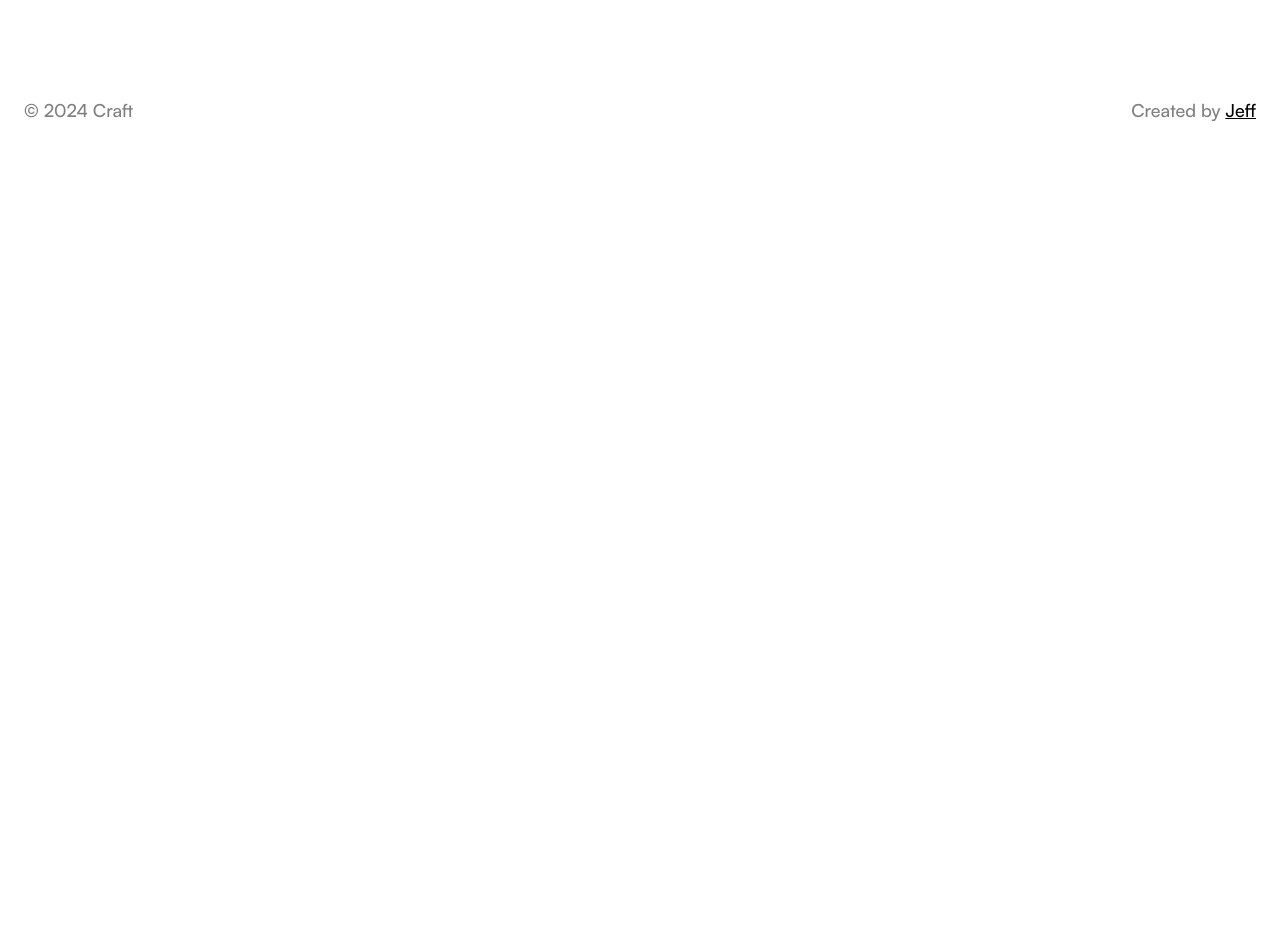
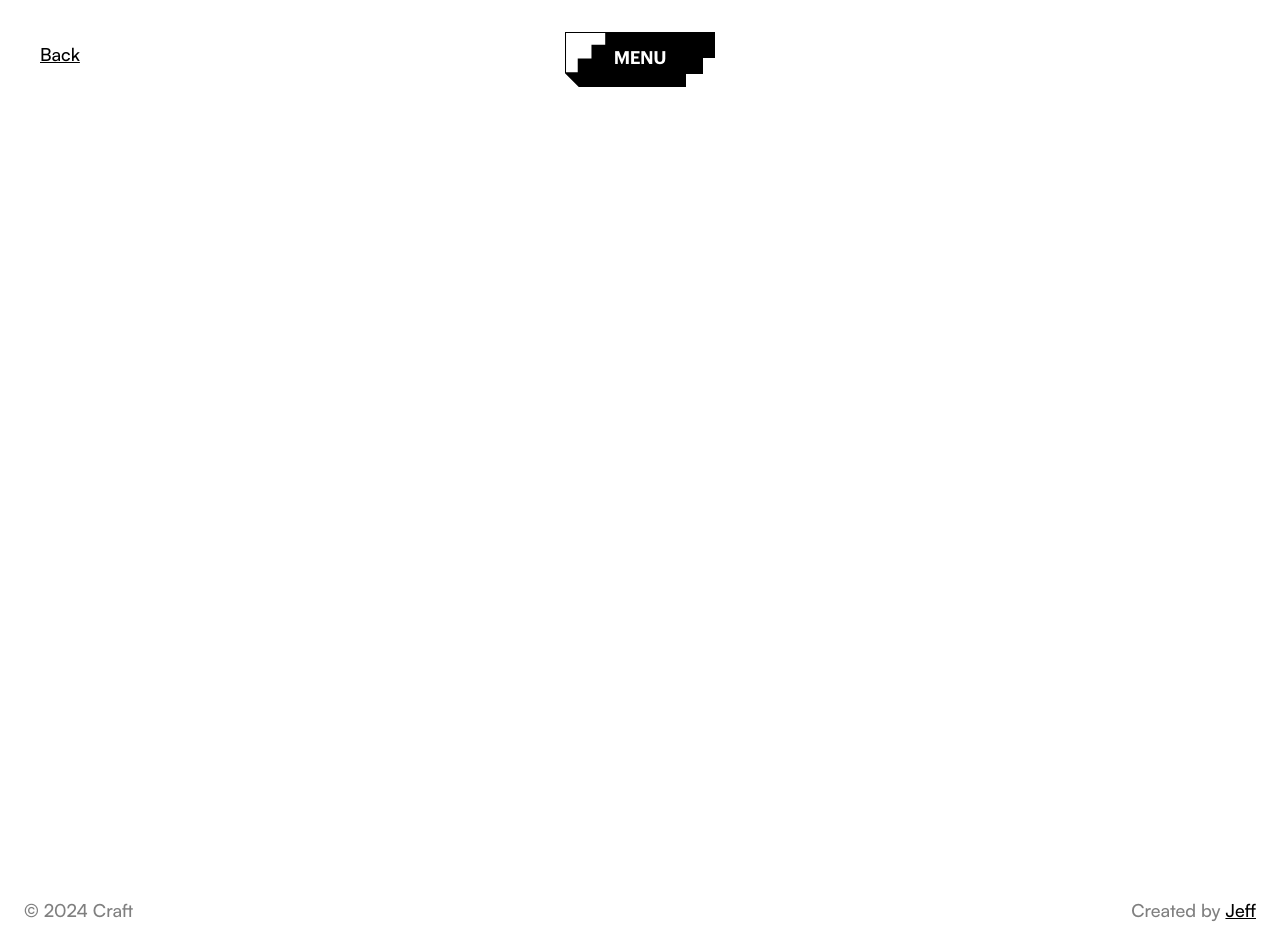
Before and after one commit to Jeff-Maina/craft, a Next.js app: page /sections/navmenus/navmenu_001 in a window 1280 px wide. Before the commit the page ends 800 px from the top, so only its background shows below. Built offline with nearby package versions, Linux system fonts and the light colour scheme.

Commit message:
Fix element positions

```diff
--- a/src/app/(pages)/elements/ElementLayout.tsx
+++ b/src/app/(pages)/elements/ElementLayout.tsx
@@ -28,7 +28,7 @@ const ElementLayout: FC<ButtonProps> = ({ children, codeBlock, className }) => {
 
   return (
     <article
-      className={`w-full min-h-80 md:h-auto max-h-[34rem] md:aspect-square  flex flex-col justify-between pt-4 ${className} font-satoshi-medium group/card relative border border-zinc-200/60 md:border-zinc-200 hover:lg:border-zinc-300 transition-all duration-200`}
+      className={`w-full h-full min-h-80 md:h-auto max-h-[34rem] md:aspect-square  flex flex-col justify-between pt-4 ${className} font-satoshi-medium group/card relative border border-zinc-200/60 md:border-zinc-200 hover:lg:border-zinc-300 transition-all duration-200`}
     >
       <div className=" w-full h-full flex items-center justify-center">
         {children}
--- a/src/app/(pages)/sections/navmenus/(examples)/navmenu_001/page.tsx
+++ b/src/app/(pages)/sections/navmenus/(examples)/navmenu_001/page.tsx
@@ -1,5 +1,279 @@
+"use client";
+
+import { AnimatePresence, motion } from "framer-motion";
+import Link from "next/link";
+import { FC, useState, useLayoutEffect } from "react";
+
+interface button {
+  toggleMenu: () => void;
+  isMenuActive: boolean;
+}
+
+interface mask {
+  isMenuActive: boolean;
+}
+
+const Button: FC<button> = ({ toggleMenu, isMenuActive }) => {
+  const [hasAnimationPlayed, setAnimationPlayed] = useState(false);
+  const [isButtonHovered, setButtonHovered] = useState(false);
+  const [isCancelHovered, setCancelHovered] = useState(false);
+
+  const hoverButton = () => setButtonHovered(true);
+  const unhoverButton = () => setButtonHovered(false);
+  const hoverCancel = () => setCancelHovered(true);
+  const unhoverCancel = () => setCancelHovered(false);
+
+  useLayoutEffect(() => {
+    setAnimationPlayed(true);
+  }, []);
+
+  return (
+    <motion.div
+      initial={{
+        transform: "translate(-50%,-250%) rotate(-10deg)",
+      }}
+      animate={{
+        transform: "translate(0%,0%) rotate(0deg)",
+      }}
+      transition={{
+        transform: {
+          duration: 0.8,
+        },
+      }}
+      onClick={toggleMenu}
+      onMouseEnter={() => {
+        hoverButton();
+        hoverCancel();
+      }}
+      onMouseLeave={() => {
+        unhoverButton();
+        unhoverCancel();
+      }}
+      className="max-w-fit h-[50px] md:m-auto cursor-pointer origin-bottom relative z-20"
+    >
+      <svg
+        viewBox="0 0 40 40"
+        fill="none"
+        xmlns="http://www.w3.org/2000/svg"
+        className="absolute inset-0 z-10 h-[50px] w-[50px] lg:h-[55px] lg:w-[55px]"
+      >
+        <path
+          d="M0 0V29.9819L10.0181 40H20.0116V30.0062H30.0064V20.0122H40.0002V10.0186L29.982 0H0Z"
+          fill="black"
+        ></path>
+        <path
+          d="M29.2422 9.25379H19.2473V19.2474H9.25351V29.2418H0.739746V0.740433H29.2422V9.25379Z"
+          fill="white"
+        ></path>
+      </svg>
+      <div className="w-36 lg:w-[150px] h-full relative pl-3">
+        <motion.div
+          initial={{
+            width: "0%",
+          }}
+          animate={{
+            width: "100%",
+          }}
+          transition={{
+            width: {
+              delay: 0.8,
+              duration: 0.3,
+              ease: [0.09, 0.48, 0.91, 0.91],
+            },
+          }}
+          className="bg-black h-[24px] lg:h-[26px]"
+        ></motion.div>
+        <motion.div
+          initial={{
+            width: "0%",
+          }}
+          animate={{
+            width: "91%",
+          }}
+          transition={{
+            width: {
+              delay: 1,
+              duration: 0.3,
+              ease: [0.09, 0.48, 0.91, 0.91],
+            },
+          }}
+          className="w-full bg-black h-[14px] lg:h-[16px]"
+        ></motion.div>
+        <motion.div
+          initial={{
+            width: "0%",
+          }}
+          animate={{
+            width: "70%",
+          }}
+          transition={{
+            width: {
+              delay: 1.2,
+              duration: 0.3,
+              ease: [0.09, 0.48, 0.91, 0.91],
+            },
+          }}
+          className="bg-black h-[12px] lg:h-[13px] translate-x-3"
+        ></motion.div>
+
+        <div className="absolute z-[11] text-sm lg:text-lg overflow-hidden w-[60%] top-2/4 tracking-tight left-2/4 font-graphik-semibold -translate-x-2/4 -translate-y-2/4  text-white uppercase h-5">
+          <AnimatePresence mode="wait">
+            {!isMenuActive ? (
+              <div className="absolute w-full h-full">
+                <div className="absolute flex items-center justify-center inset-0">
+                  {Array.from("Menu").map((char, index) => {
+                    return (
+                      <motion.div
+                        initial={{ y: "90%" }}
+                        animate={{
+                          y: isMenuActive || isButtonHovered ? "-60%" : "5%",
+                        }}
+                        exit={{
+                          y: "-60%",
+                        }}
+                        transition={{
+                          y: {
+                            delay: hasAnimationPlayed
+                              ? index * 0.03
+                              : 1.2 + index * 0.04,
+                            duration: 0.3,
+                          },
+                        }}
+                        key={index}
+                        className="leading-0"
+                      >
+                        {char}
+                      </motion.div>
+                    );
+                  })}
+                </div>
+                <div className="absolute flex items-center justify-center inset-0">
+                  {Array.from("Menu").map((char, index) => {
+                    return (
+                      <motion.div
+                        initial={{ y: "100%" }}
+                        animate={{
+                          y: isMenuActive || isButtonHovered ? "5%" : "100%",
+                        }}
+                        transition={{
+                          y: {
+                            delay: hasAnimationPlayed
+                              ? index * 0.03
+                              : 1.2 + index * 0.04,
+                            duration: 0.3,
+                          },
+                        }}
+                        key={index}
+                        className="leading-0"
+                      >
+                        {char}
+                      </motion.div>
+                    );
+                  })}
+                </div>
+              </div>
+            ) : (
+              <div className="absolute w-full h-full">
+                <div className="absolute flex items-center justify-center inset-0">
+                  {Array.from("Close").map((char, index) => {
+                    return (
+                      <motion.div
+                        initial={{ y: "90%" }}
+                        animate={{
+                          y: isMenuActive || isCancelHovered ? "-60%" : "5%",
+                        }}
+                        transition={{
+                          y: {
+                            delay: hasAnimationPlayed
+                              ? index * 0.03
+                              : 1.2 + index * 0.04,
+                            duration: 0.3,
+                          },
+                        }}
+                        key={index}
+                        className="leading-0"
+                      >
+                        {char}
+                      </motion.div>
+                    );
+                  })}
+                </div>
+                <div className="absolute flex items-center justify-center inset-0">
+                  {Array.from("Close").map((char, index) => {
+                    return (
+                      <motion.div
+                        initial={{ y: "100%" }}
+                        animate={{
+                          y: isMenuActive || isCancelHovered ? "5%" : "100%",
+                        }}
+                        transition={{
+                          y: {
+                            delay: hasAnimationPlayed
+                              ? index * 0.03
+                              : 1.2 + index * 0.04,
+                            duration: 0.3,
+                          },
+                        }}
+                        key={index}
+                        className="leading-0"
+                      >
+                        {char}
+                      </motion.div>
+                    );
+                  })}
+                </div>
+              </div>
+            )}
+          </AnimatePresence>
+        </div>
+      </div>
+    </motion.div>
+  );
+};
+
+const Mask: FC<mask> = ({ isMenuActive }) => {
+  return (
+    <AnimatePresence mode="wait">
+      {isMenuActive ? (
+        <motion.section
+          initial={{
+            opacity: 0,
+          }}
+          animate={{
+            opacity: 1,
+          }}
+          transition={{
+            opacity: {
+              duration: 0.3,
+            },
+          }}
+          exit={{
+            opacity: 0,
+          }}
+          className="fixed inset-0 h-screen w-full bg-[#ce04f769]"
+        ></motion.section>
+      ) : null}
+    </AnimatePresence>
+  );
+};
+
 const NavMenu_001 = () => {
-  return <section></section>;
+  const [isMenuActive, setMenuActive] = useState(false);
+  const toggleMenu = () => setMenuActive(!isMenuActive);
+  return (
+    <section className="h-screen p-6 font-satoshi-medium lg:pt-10">
+      <Link
+        href="/sections/navmenus"
+        className="underline fixed top-10 right-4 lg:left-10 z-50 text-sm md:text-lg"
+      >
+        Back
+      </Link>
+      <nav className="w-full fixed top-0 left-0 p-6 lg:p-8">
+        <Button toggleMenu={toggleMenu} isMenuActive={isMenuActive} />
+        <Mask isMenuActive={isMenuActive} />
+      </nav>
+    </section>
+  );
 };
 
 export default NavMenu_001;
--- a/src/app/(pages)/sections/navmenus/NavMenusList.tsx
+++ b/src/app/(pages)/sections/navmenus/NavMenusList.tsx
@@ -12,12 +12,4 @@ export const NavMenusList: Array<navMenu> = [
     gif: "",
     pageLink: "/sections/navmenus/navmenu_001",
   },
-  {
-    gif: "",
-    pageLink: `/sections/navmenus/navmenu_001`,
-  },
-  {
-    gif: "",
-    pageLink: `/sections/navmenus/navmenu_001`,
-  },
 ];
--- a/src/components/Navbar.tsx
+++ b/src/components/Navbar.tsx
@@ -2,12 +2,12 @@
 // 3rd party imports
 import React, { useState } from "react";
 import Link from "next/link";
+import { usePathname } from "next/navigation";
 
 // component imports
 import NavMenu from "./NavMenu";
 import { DarkModeSvg } from "./Svgs";
 import Tooltip from "./Tooltip";
-import { usePathname } from "next/navigation";
 
 const MenuIcon = () => {
   return (
@@ -26,7 +26,7 @@ const Navbar = () => {
 
   const path = usePathname();
   const isNavMenusPage = path.includes("navmenus/nav");
-  console.log(path)
+  console.log(path);
   return isNavMenusPage ? null : (
     <>
       <nav
```
